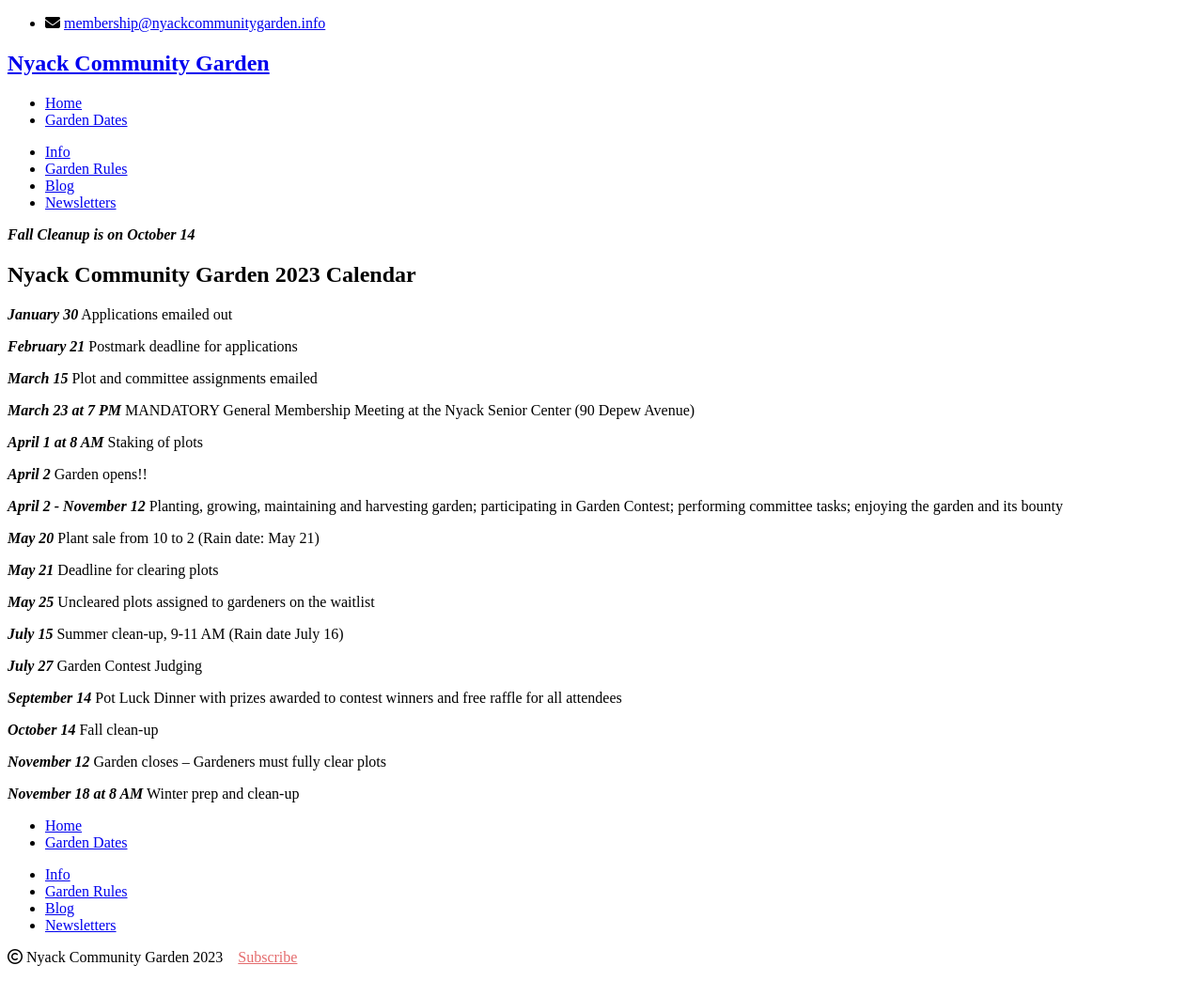
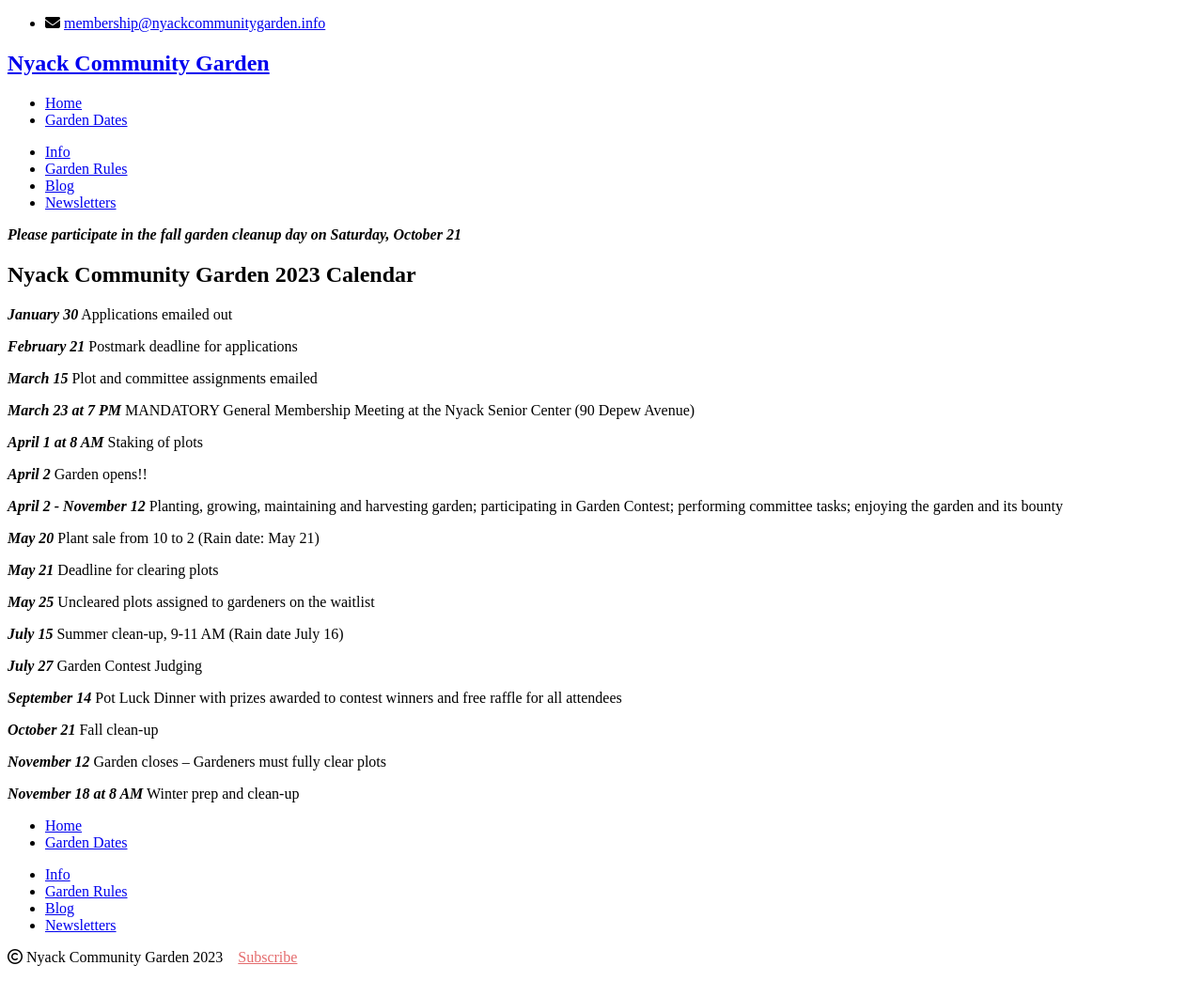
Before and after one commit to bosborne/nyackcommunitygarden, a Jekyll site: the page built from garden-dates/index.md, in a window 1280 px wide. Shown: the whole page at 94% size. Built offline with Jekyll 4.4.1, drawn with Linux system fonts in a browser that asks for light colours; nearby versions of some CDN libraries; library files that are not in the unit come from our copies.

Commit message:
Fall cleanup date

```diff
--- a/_layouts/default.html
+++ b/_layouts/default.html
@@ -22,7 +22,7 @@
       <div class="bannerbox">
         <p>
           <i>
-            <b>Fall Cleanup is on October 14</b>
+            <b>Please participate in the fall garden cleanup day on Saturday, October 21</b>
           </i>
         </p>
       </div>
--- a/garden-dates/index.md
+++ b/garden-dates/index.md
@@ -33,7 +33,7 @@ published: true
 
 ***September 14*** Pot Luck Dinner with prizes awarded to contest winners and free raffle for all attendees
 
-***October 14*** Fall clean-up
+***October 21*** Fall clean-up
 
 ***November 12*** Garden closes – Gardeners must fully clear plots
 
```
